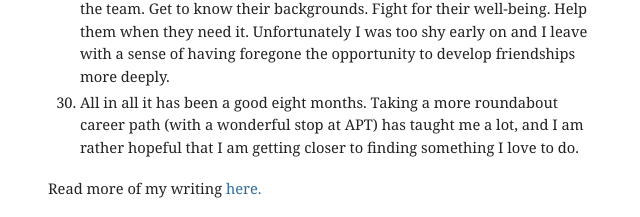
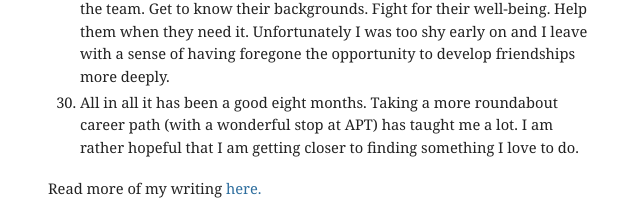
Before and after one commit to mbwong/mbwong.github.com, a Jekyll site: the page built from _posts/2013-04-30-lessons-from-apt.md, in a window 1280 px wide and 900 px high, scrolled down 2075 px. Shown: the part 680-897 px from the top of the window, without its empty margins (302-942 px from the left). Built offline with Jekyll 4.4.1, drawn with Linux system fonts in a browser that asks for light colours.

Commit message:
Update 2013-04-30-lessons-from-apt.md

```diff
--- a/_posts/2013-04-30-lessons-from-apt.md
+++ b/_posts/2013-04-30-lessons-from-apt.md
@@ -35,4 +35,4 @@
 27. The corporate world is bewildering. There can be entire business units in large corporations devoted to doing very little. Politics can be very toxic and lead to little or no information sharing within a company. Things are easily lost within the corporate hierarchy. What gets done depends very much on what the C-level executives care about. Managers can only work within their fiefdom and around on the margins; many just want to protect their jobs. Are competitive pressures just not strong enough to make organizations more efficient? Does the organizational form of American businesses make sense? I don't know!
 28. Corporate restructuring causes a lot of nervousness and can bring productivity of managers and analyst to zero. The costs of such an exercise is not to be discounted.
 29. It is worth it to bond deeply with co-workers. Organize fun activities for the team. Get to know their backgrounds. Fight for their well-being. Help them when they need it. Unfortunately I was too shy early on and I leave with a sense of having foregone the opportunity to develop friendships more deeply.
-30. All in all it has been a good eight months. Taking a more roundabout career path (with a wonderful stop at APT) has taught me a lot, and I am rather hopeful that I am getting closer to finding something I love to do.
+30. All in all it has been a good eight months. Taking a more roundabout career path (with a wonderful stop at APT) has taught me a lot. I am rather hopeful that I am getting closer to finding something I love to do.
```
